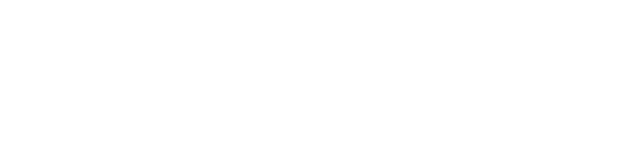
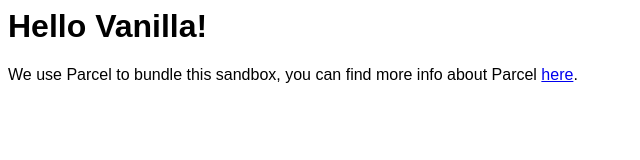
Before and after one commit to bigbuggames/ld-vanilla-template, a website built with Parcel: page src/index.html in a window 1280 px wide. Shown: the whole page, without its empty margins (0-640 px from the left). Built offline with nearby package versions, Linux system fonts and the light colour scheme.

```diff
--- a/package.json
+++ b/package.json
@@ -3,11 +3,11 @@
   "version": "0.0.1",
   "description": "template for vanilla javascript project",
   "homepage": "https://bigbuggames.github.io/ld-vanilla-template",
-  "main": "index.js",
+  "main": "src/index.js",
   "scripts": {
     "dev": "parcel serve ./src/index.html --port 3000",
     "prod": "parcel build ./src/index.html",
-    "publish": "gh-pages -d dist"
+    "publish": "npm run prod && gh-pages -d dist"
   },
   "husky": {
     "hooks": {
--- a/src/index.html
+++ b/src/index.html
@@ -1,5 +1,7 @@
 <html>
   <body>
+    <div id="main"></div>
+
     <script src="./index.js"></script>
     <script src="./modules/foo/foo.js"></script>
   </body>
--- a/src/modules/foo/foo.js
+++ b/src/modules/foo/foo.js
@@ -1 +1,9 @@
-console.log("this is the foo module modified");
+import "./styles.css";
+
+document.getElementById("main").innerHTML = `
+<h1>Hello Vanilla!</h1>
+<div>
+  We use Parcel to bundle this sandbox, you can find more info about Parcel
+  <a href="https://parceljs.org" target="_blank" rel="noopener noreferrer">here</a>.
+</div>
+`;
--- /dev/null
+++ b/src/modules/foo/styles.css
@@ -0,0 +1,3 @@
+body {
+  font-family: sans-serif;
+}
```
Also changed, not shown: .devcontainer/devcontainer.json, README.md.
